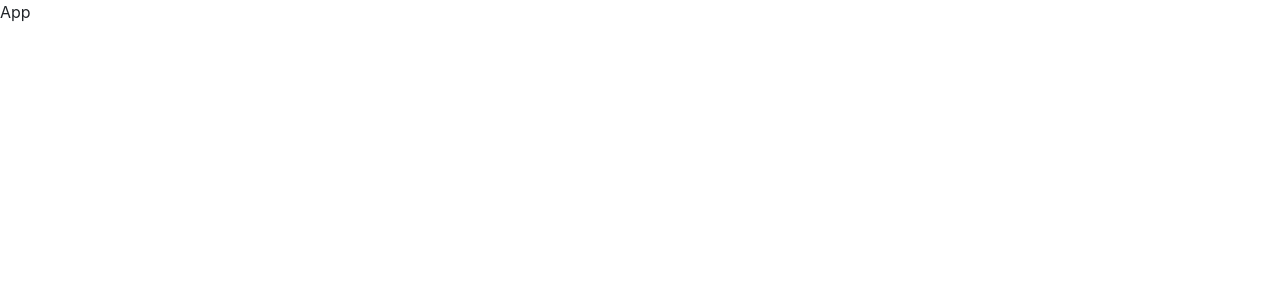
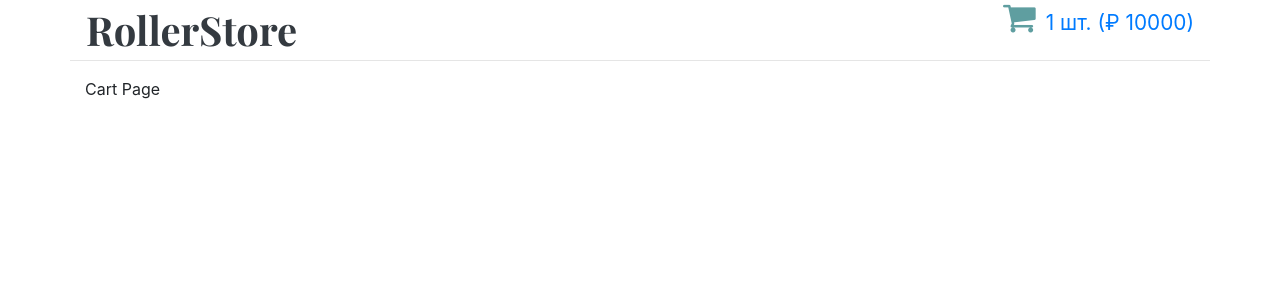
Before and after one commit to Dmitriy-8-Kireev/roller-store, a React (Create React App) app: page /cart in a window 1280 px wide. Shown: the top 300 px of the page. Built offline with nearby package versions, Linux system fonts and the light colour scheme.

Commit message:
change app.js, add: cart-page.js, home-page.js, shop-header.js

```diff
--- a/src/components/app/app.js
+++ b/src/components/app/app.js
@@ -1,8 +1,21 @@
-import React from 'react';
-import './app.css';
+import React from "react";
+import { Route, Switch } from "react-router-dom";
+import ShopHeader from "../shop-header";
+import { HomePage, CartPage } from "../pages";
+
+import "./app.css";
 
 const App = () => {
-  return <div>App</div>;
+  return (
+    <main role="main" className="container">
+      <ShopHeader numItems={1} total={10000} />
+      <Switch>
+        <Route path="/" component={HomePage} exact />
+
+        <Route path="/cart" component={CartPage} />
+      </Switch>
+    </main>
+  );
 };
 
 export default App;
--- /dev/null
+++ b/src/components/pages/cart-page.js
@@ -0,0 +1,7 @@
+import React from "react";
+
+const CartPage = () => {
+  return <div>Cart Page</div>;
+};
+
+export default CartPage;
--- /dev/null
+++ b/src/components/pages/home-page.js
@@ -0,0 +1,7 @@
+import React from "react";
+
+const HomePage = () => {
+  return <div>HomePage</div>;
+};
+
+export default HomePage;
--- /dev/null
+++ b/src/components/pages/index.js
@@ -0,0 +1,4 @@
+import HomePage from "./home-page";
+import CartPage from "./cart-page";
+
+export { HomePage, CartPage };
--- /dev/null
+++ b/src/components/shop-header/index.js
@@ -0,0 +1,3 @@
+import ShopHeader from "./shop-header";
+
+export default ShopHeader;
--- /dev/null
+++ b/src/components/shop-header/shop-header.css
@@ -0,0 +1,24 @@
+.shop-header {
+  border-bottom: 1px solid #e5e5e5;
+  margin-bottom: 1rem;
+  display: flex;
+  justify-content: space-between;
+}
+
+.shop-header .logo {
+  font-family: "Playfair Display", Georgia, serif;
+  font-size: 2.5rem;
+  padding-left: 1rem;
+}
+
+.shop-header .shopping-cart {
+  align-self: center;
+  font-size: 1.3rem;
+  padding-right: 1rem;
+}
+
+.shop-header .shopping-cart .cart-icon {
+  font-size: 2.2rem;
+  color: cadetblue;
+  margin-right: 10px;
+}
--- /dev/null
+++ b/src/components/shop-header/shop-header.js
@@ -0,0 +1,23 @@
+import React from "react";
+import { Link } from "react-router-dom";
+import "./shop-header.css";
+
+const ShopHeader = ({ numItems, total }) => {
+  return (
+    <header className="shop-header row">
+      <Link to="/">
+        <div className="logo text-dark" href="#">
+          RollerStore
+        </div>
+      </Link>
+      <Link to="/cart">
+        <div className="shopping-cart">
+          <i className="cart-icon fa fa-shopping-cart" />
+          {numItems} шт. (₽ {total})
+        </div>
+      </Link>
+    </header>
+  );
+};
+
+export default ShopHeader;
```
